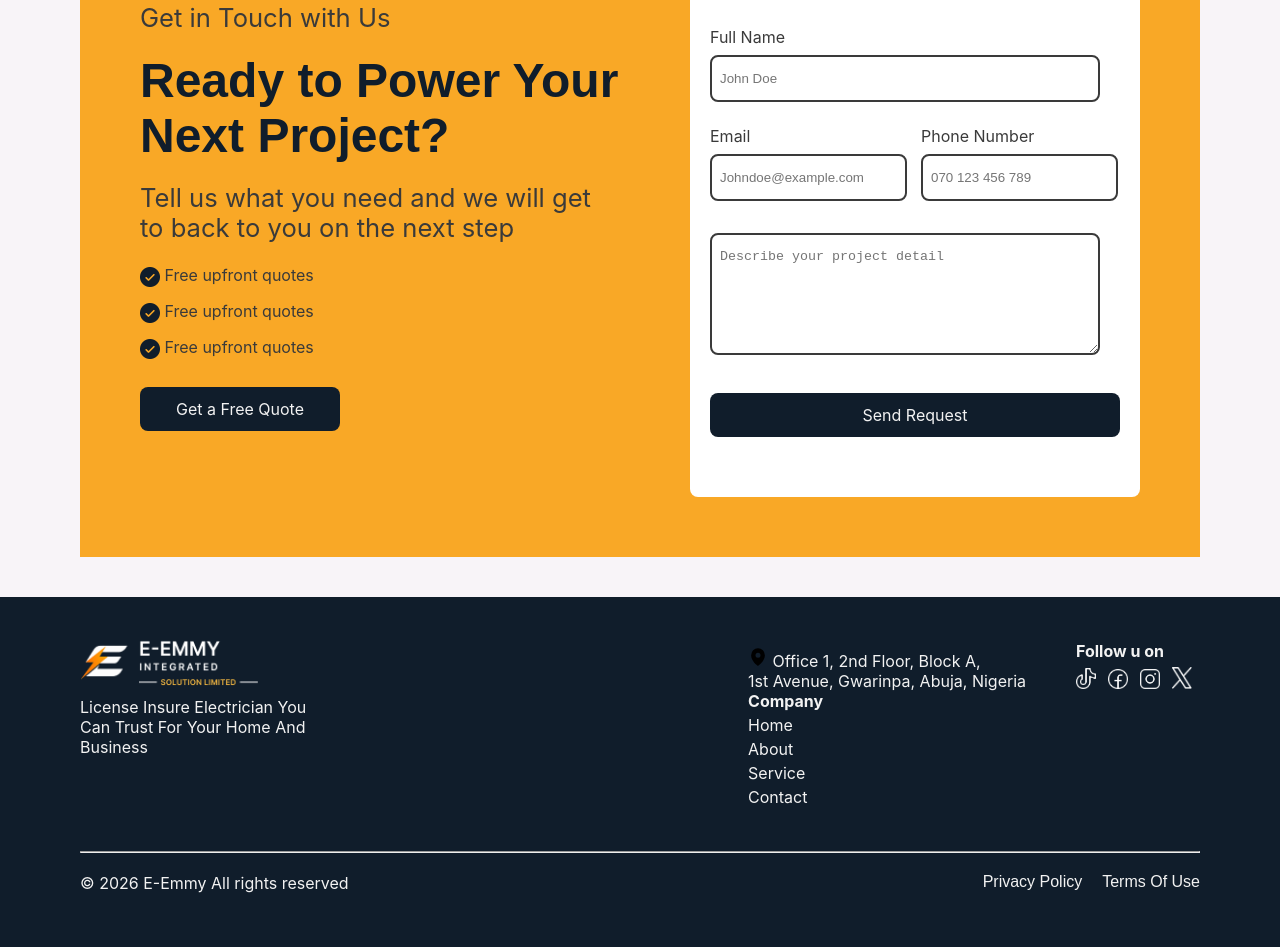
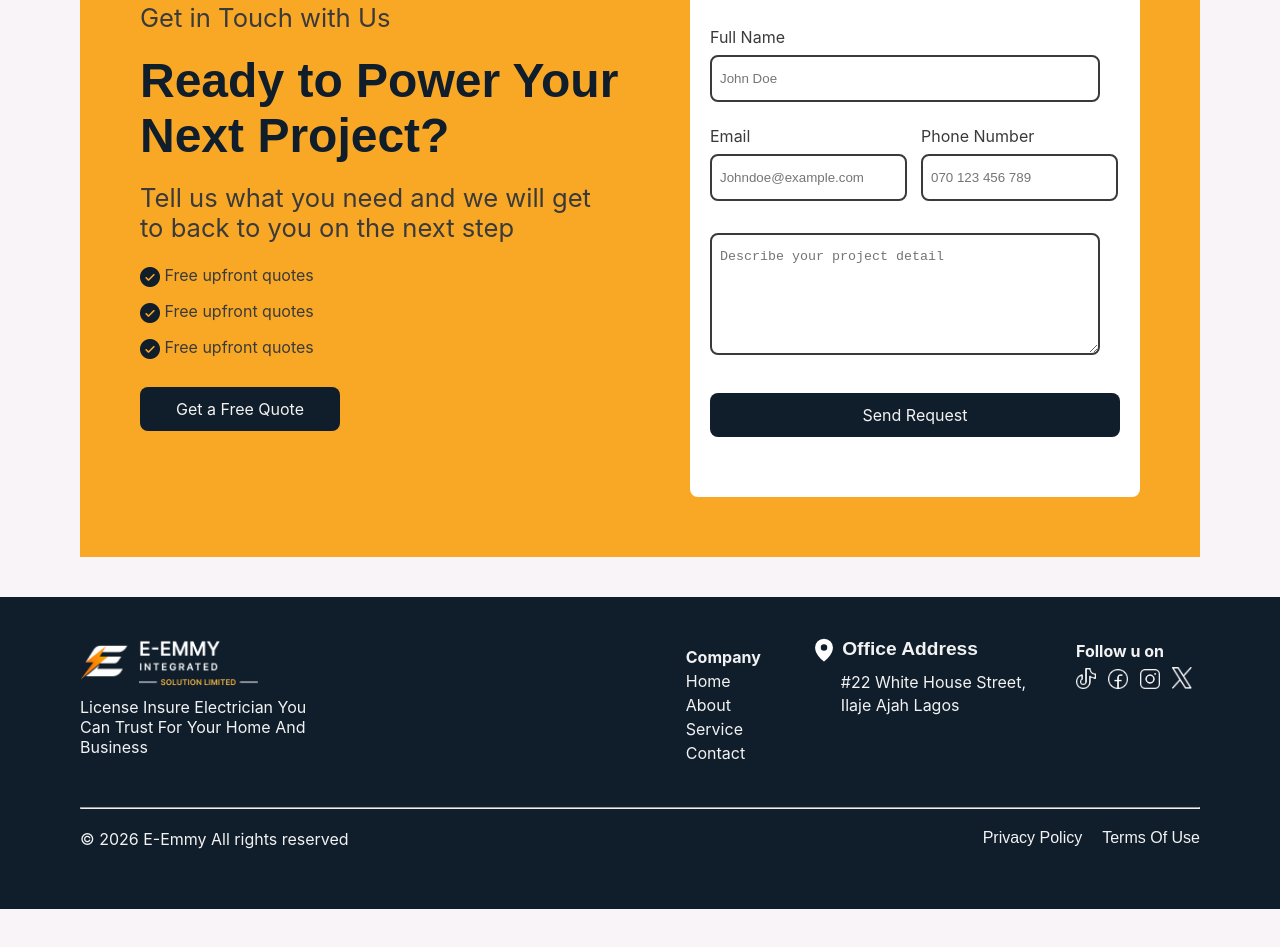
Before and after one commit to oteikwu1/e-emmy-integrated-solutions, a plain HTML site: page index.html in a window 1280 px wide. Shown: the part 3586-4533 px from the top of the page. After the commit the page ends 4495 px from the top, so only its background shows below. Drawn offline with Linux system fonts and the light colour scheme.

Commit message:
add addreess to footer

```diff
--- a/index.html
+++ b/index.html
@@ -351,13 +351,7 @@
         </div>
 
         <div class="footer-content">
-            <div class="footer-addrees">
-                <p>
-                    <img src="/assets/navigation.svg" alt="" height="20px" width="20px">
-                    Office 1, 2nd Floor, Block A, <br>
-                    1st Avenue, Gwarinpa, Abuja, Nigeria
-                </p>
-            </div>
+
             <div class="footer-links">
                 <h5>Company</h5>
                 <ul>
@@ -368,6 +362,15 @@
                 </ul>
             </div>
         </div>
+         <div class="addreess">
+                <h5>
+                    <img src="/assets/navigation.svg"
+                     alt="location icon" class="location-image">
+                     Office Address
+                </h5>
+                <p>#22 White House Street, <br>
+                    Ilaje Ajah Lagos</p>
+            </div>
         <div class="footer-social">
             <h5>Follow u on</h5>
             <div class="social-icon">
--- a/styles.css
+++ b/styles.css
@@ -636,6 +636,31 @@ footer {
     font-size: 1rem;
 }
 
+.location-image {
+    filter: blur(0) invert(1);
+    width: 26px;
+    height: auto;
+    display: inline-block;
+    vertical-align: middle;
+}
+
+.addreess h5 {
+    color: var(--neutral-color);
+    font-family: var(--heading-font);
+    font-size: 1.2rem;
+    display: inline-block;
+    vertical-align: middle;
+}
+
+.addreess p {
+    color: var(--neutral-color);
+    font-size: 1rem;
+    font-family: var(--body-font);
+    padding-left: 30px;
+    margin: 8px 0;
+    line-height: 1.4;
+}
+
 .footer-social {
     margin: 4px 0;
 }
```
